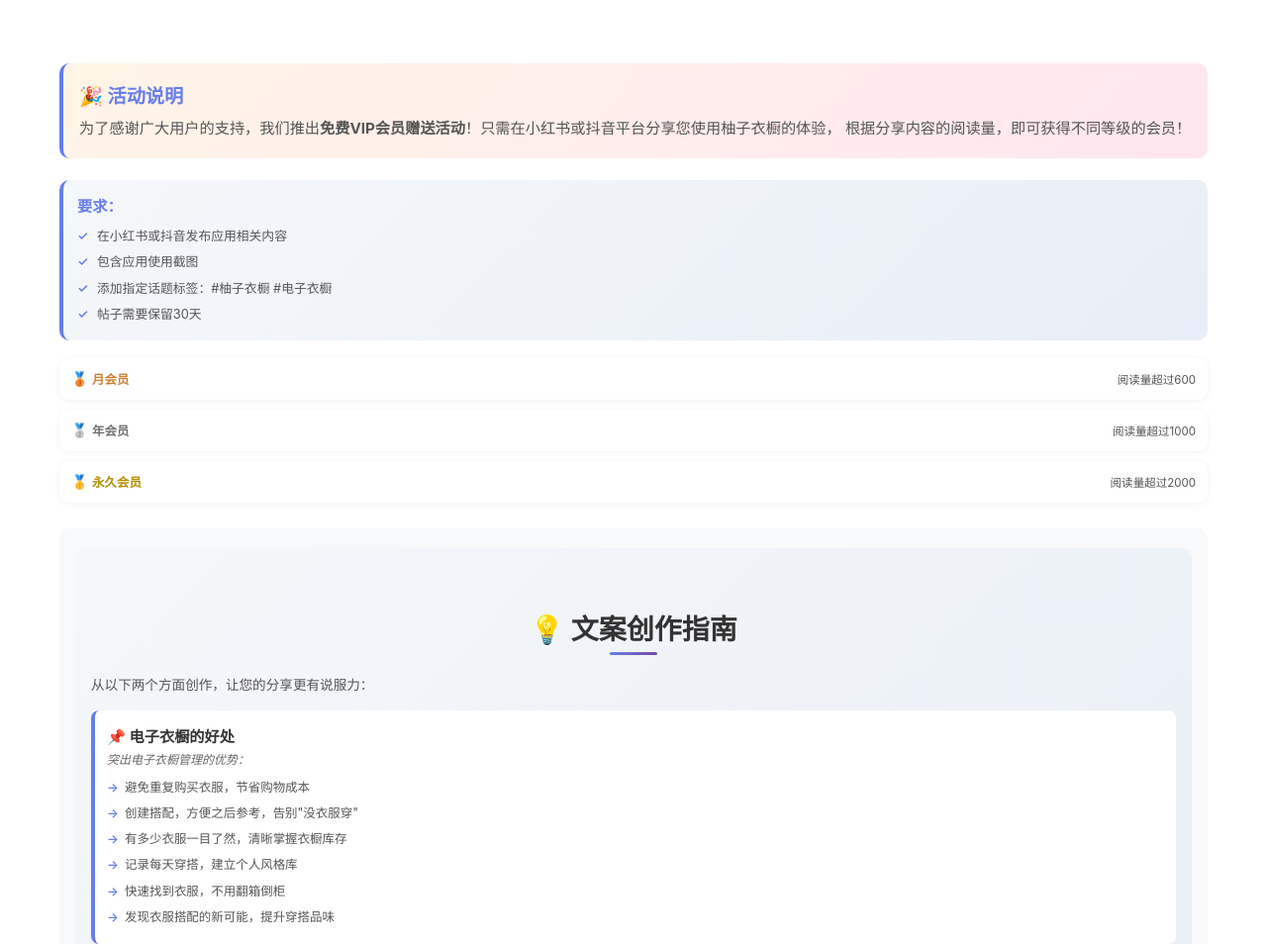
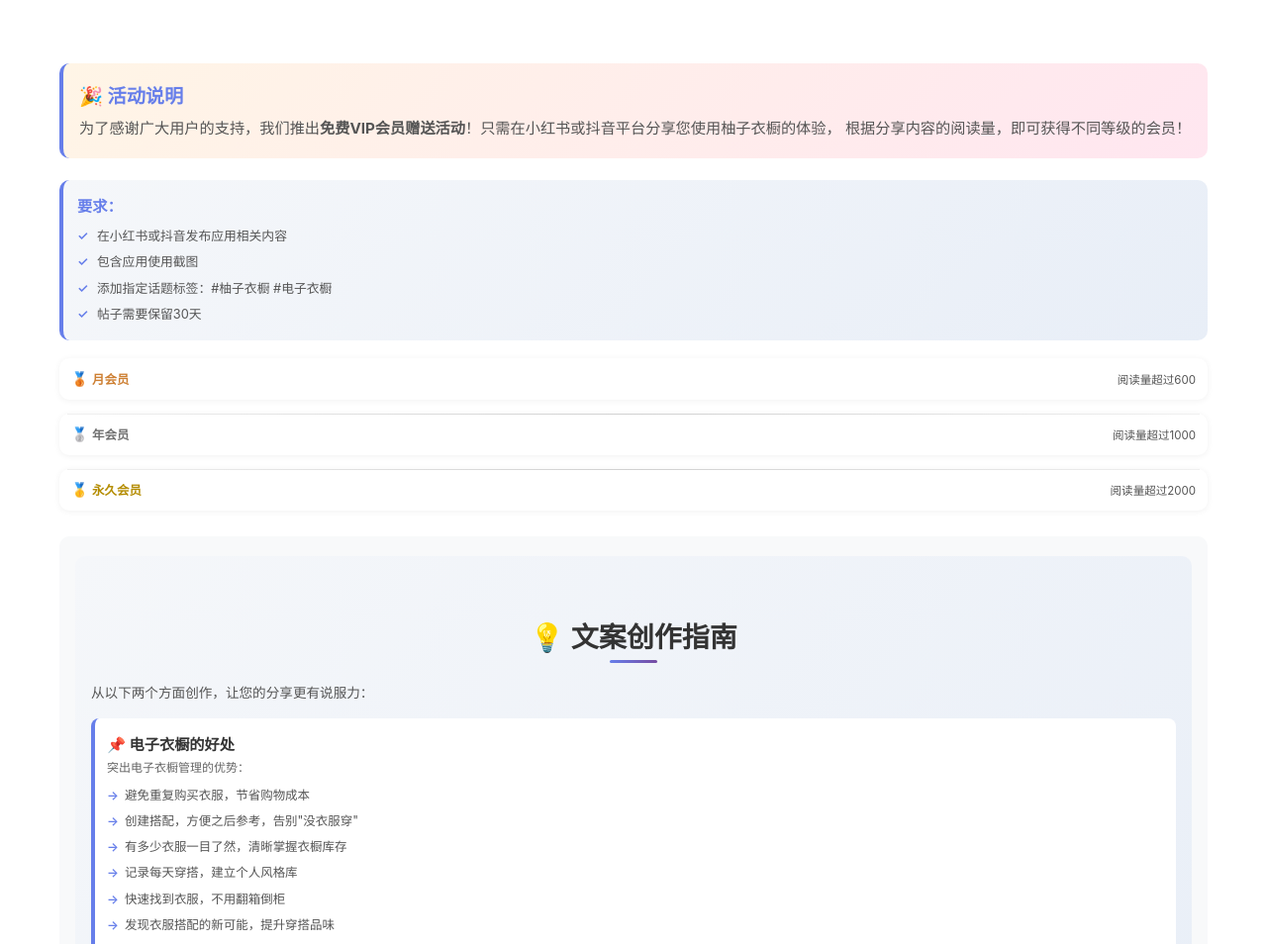
Before and after one commit to ailu2533/closetWebsite, a website: page freeVip.html in a window 1280 px wide. Shown: the top 954 px of the page at 99% size. Drawn offline with Linux system fonts and the light colour scheme.

Commit message:
Add gradient divider lines between VIP tier cards

```diff
--- a/freeVip.html
+++ b/freeVip.html
@@ -71,7 +71,11 @@
 
         /* VStack 风格：垂直堆叠 */
         .vip-tiers { display:flex; flex-direction:column; gap:10px; margin:18px 0 8px; }
-        .vip-tier-card { background:#fff; border-radius:10px; padding:12px 12px; box-shadow:0 1px 6px rgba(0,0,0,.06); display:flex; flex-direction:column; gap:4px; width:100%; }
+        .vip-tier-card { background:#fff; border-radius:10px; padding:12px 12px; box-shadow:0 1px 6px rgba(0,0,0,.06); display:flex; flex-direction:column; gap:4px; width:100%; position:relative; }
+        /* Divider: show line above every card except the first */
+        .vip-tier-card + .vip-tier-card { margin-top:4px; }
+        .vip-tier-card + .vip-tier-card::before { content:""; position:absolute; top:0; left:8px; right:8px; height:1px; background:linear-gradient(90deg,rgba(0,0,0,0.06),rgba(0,0,0,0.18),rgba(0,0,0,0.06)); }
+        @media (max-width:480px){ .vip-tier-card + .vip-tier-card::before { left:4px; right:4px; } }
         .vip-row { display:flex; justify-content:space-between; align-items:center; gap:8px; }
         .vip-label { font-size:0.78rem; font-weight:600; white-space:nowrap; }
         .vip-need { font-size:0.72rem; color:#555; text-align:right; flex:1; }
@@ -90,7 +94,7 @@
         .guide-intro { font-size:0.85rem; margin:8px 0 16px; color:#555; line-height:1.5; }
         .tips-category { background:#fff; padding:14px 12px; border-radius:8px; margin-bottom:14px; border-left:4px solid #667eea; }
         .tips-category h3 { margin:0 0 4px; font-size:0.95rem; color:#333; }
-        .category-desc { margin:0 0 8px; font-size:0.75rem; color:#666; font-style:italic; }
+        .category-desc { margin:0 0 8px; font-size:0.75rem; color:#666; }
         .tips-category ul { list-style:none; padding:0; margin:0; }
         .tips-category li { position:relative; padding:4px 0 4px 18px; font-size:0.78rem; line-height:1.45; color:#555; }
         .tips-category li::before { content:"→"; position:absolute; left:0; color:#667eea; font-weight:600; }
```
